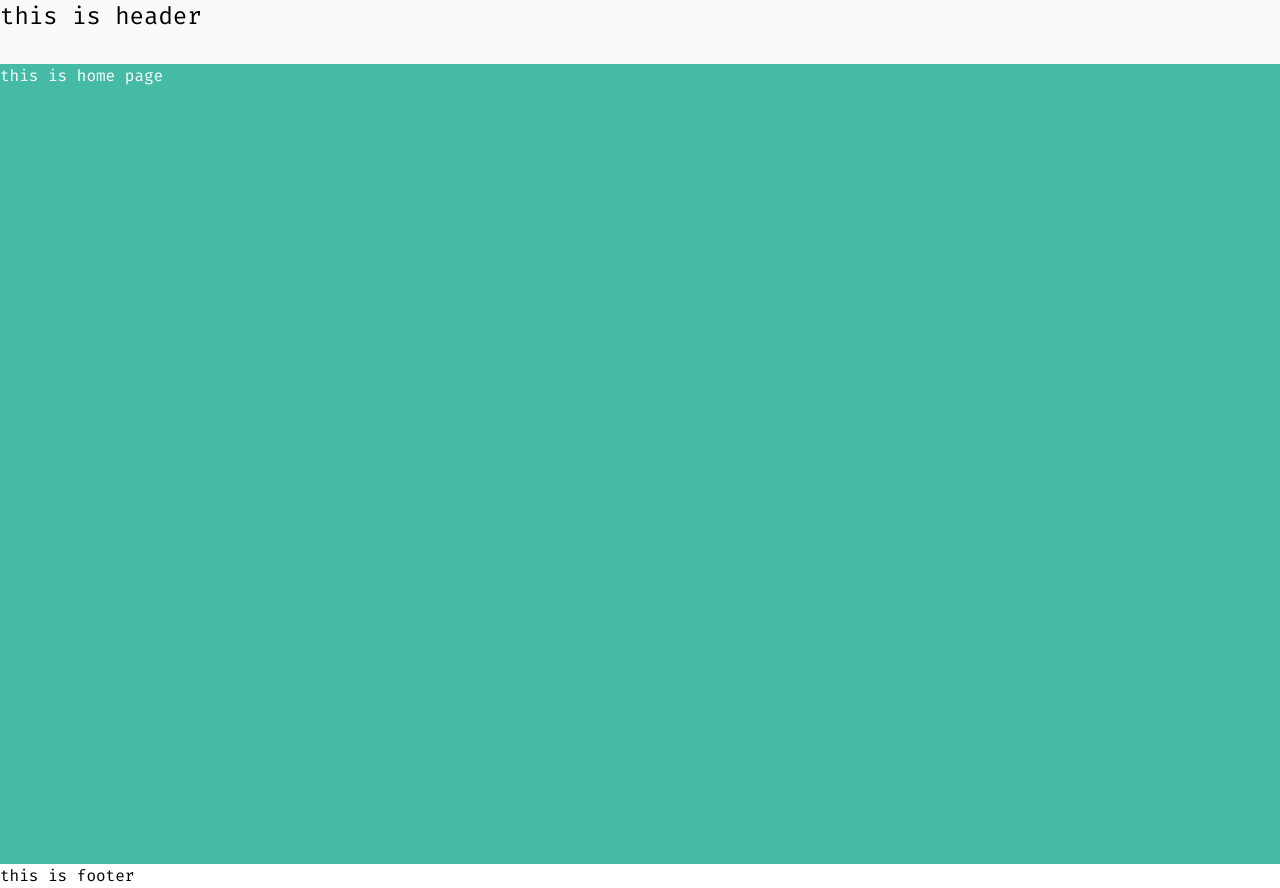
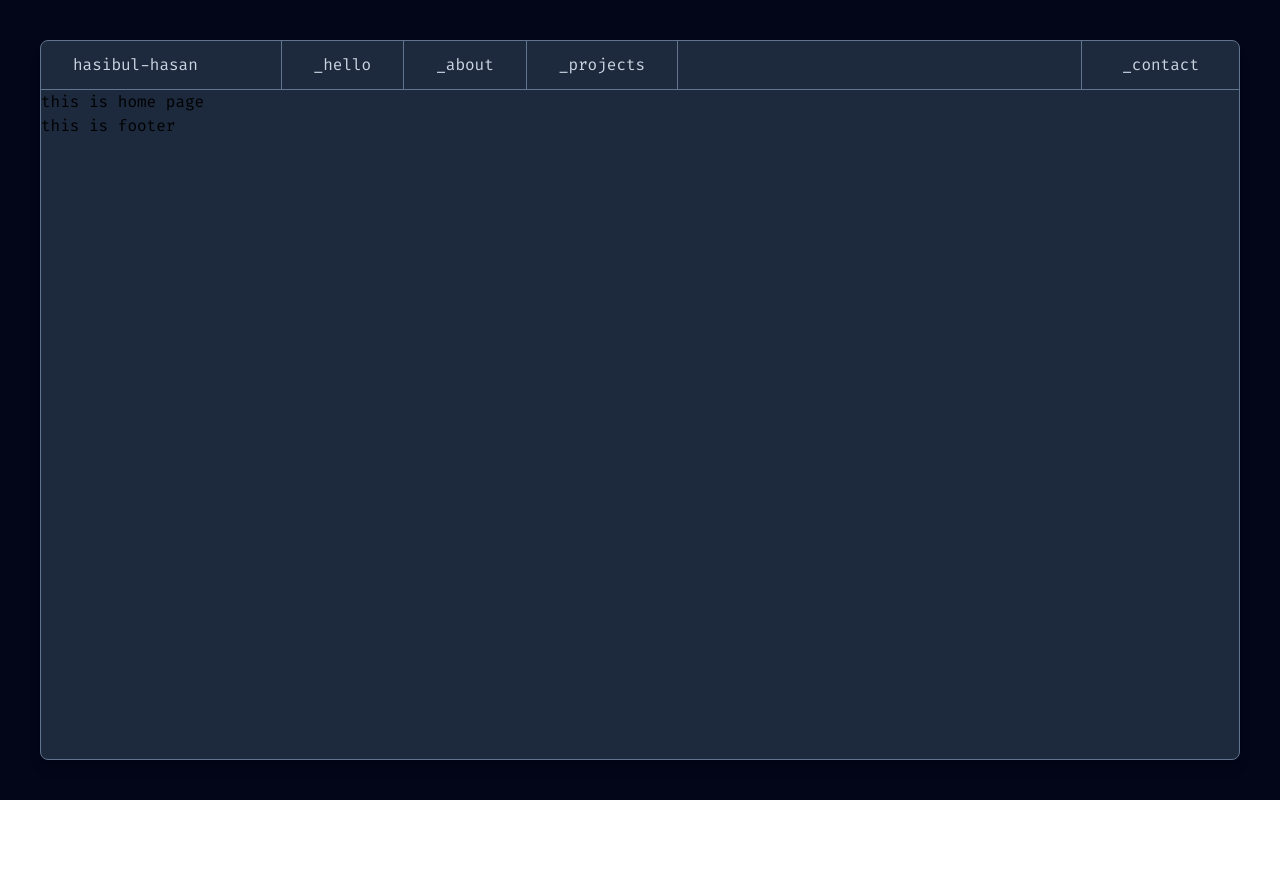
Before and after one commit to Hasibul-Hasan-Hasib/portfolio-v2, a React (Vite) app: page / in a window 1280 px wide. After the commit the page ends 800 px from the top, so only its background shows below. Built offline with nearby package versions, Linux system fonts and the light colour scheme; a web font is replaced by a local one.

Commit message:
feat: update Header component layout and styling, modify Layout structure, and adjust Home page background

```diff
--- a/src/components/Header.jsx
+++ b/src/components/Header.jsx
@@ -1,9 +1,36 @@
+import { NavLink } from "react-router-dom"
 
 const Header = () => {
     return (
-        <div className="h-10 text-2xl bg-slate-50">
-            this is header
-        </div>
+        <header className="grid grid-cols-10 items-center text-slate-300 border-b-1 border-slate-500 overflow-hidden">
+            <span className="px-7 col-span-2 ">hasibul-hasan</span>
+            <nav className="col-span-8 flex items-center">
+                <NavLink
+                    className="px-7 py-4 border-l-1 border-slate-500"
+                    to="/"
+                >
+                    _hello
+                </NavLink>
+                <NavLink
+                    className="px-7 py-4 border-l-1 border-slate-500"
+                    to="/"
+                >
+                    _about
+                </NavLink>
+                <NavLink
+                    className="px-7 py-4 border-x-1 border-slate-500"
+                    to="/"
+                >
+                    _projects
+                </NavLink>
+                <NavLink
+                    className="ml-auto px-8 py-4 border-l-1 border-slate-500"
+                    to="/"
+                >
+                    _contact
+                </NavLink>
+            </nav>
+        </header>
     );
 };
 
--- a/src/index.css
+++ b/src/index.css
@@ -5,7 +5,6 @@ body {
 }
 
 @theme {
-  --color-backdrop-500: oklch(0.72 0.11 178);
   --spacing-1: 2px;
   --spacing-2: 4px;
   --spacing-3: 8px;
--- a/src/layout/Layout.jsx
+++ b/src/layout/Layout.jsx
@@ -4,12 +4,14 @@ import Footer from '../components/Footer'
 
 const Layout = () => {
     return (
-        <div>
-            <Header />
-            <main>
-                <Outlet />
-            </main>
-            <Footer />
+        <div className='p-8 bg-slate-950'>
+            <div className='rounded-lg bg-slate-800 shadow-lg min-h-[calc(100vh-5rem)] border-1 border-slate-500'>
+                <Header />
+                <main>
+                    <Outlet />
+                </main>
+                <Footer />
+            </div>
         </div>
     )
 }
--- a/src/pages/Home.jsx
+++ b/src/pages/Home.jsx
@@ -1,7 +1,7 @@
 
 const Home = () => {
     return (
-        <div className='bg-backdrop-500 min-h-screen text-white'>
+        <div>
             this is home page
         </div>
     );
```
